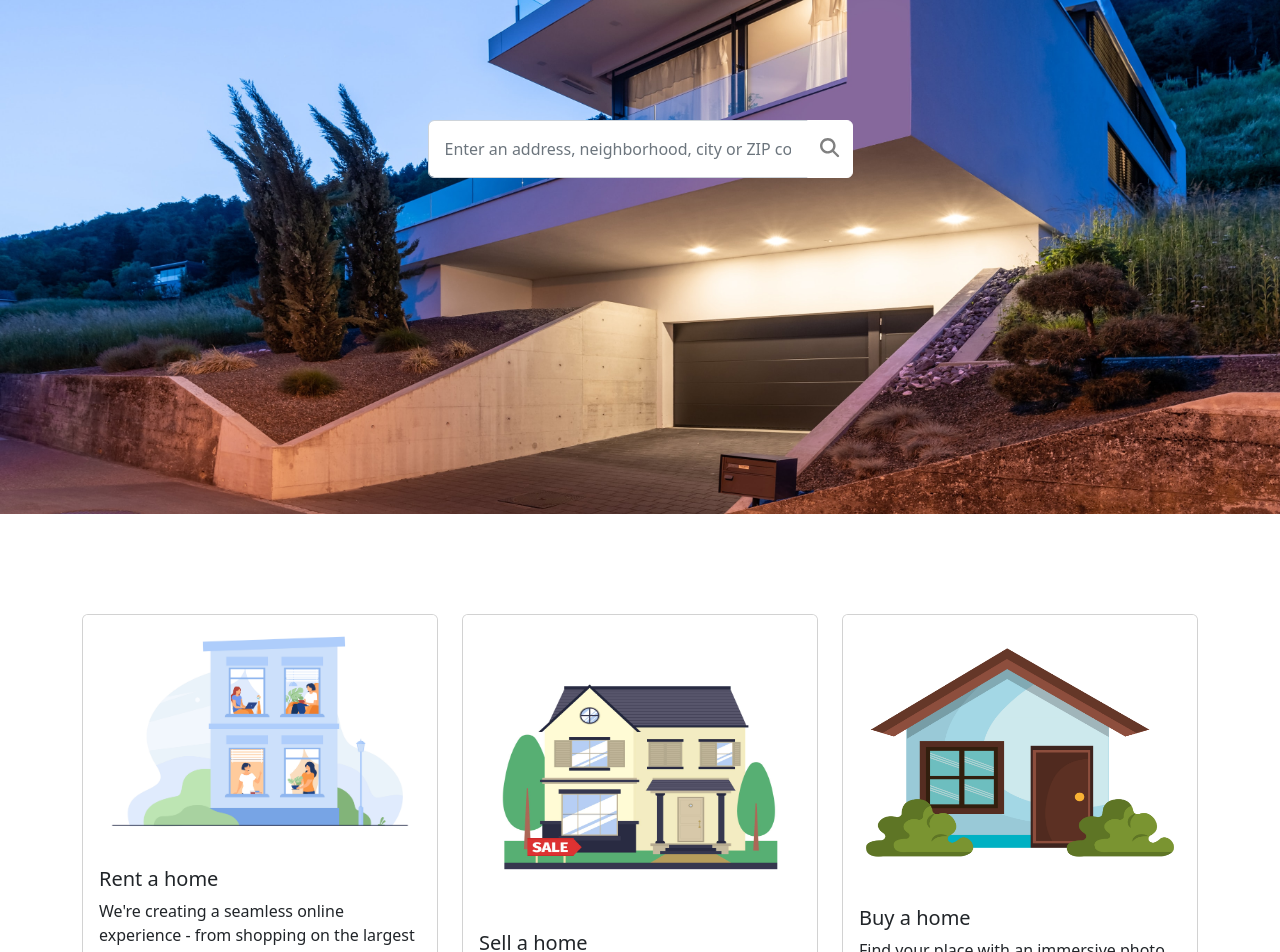
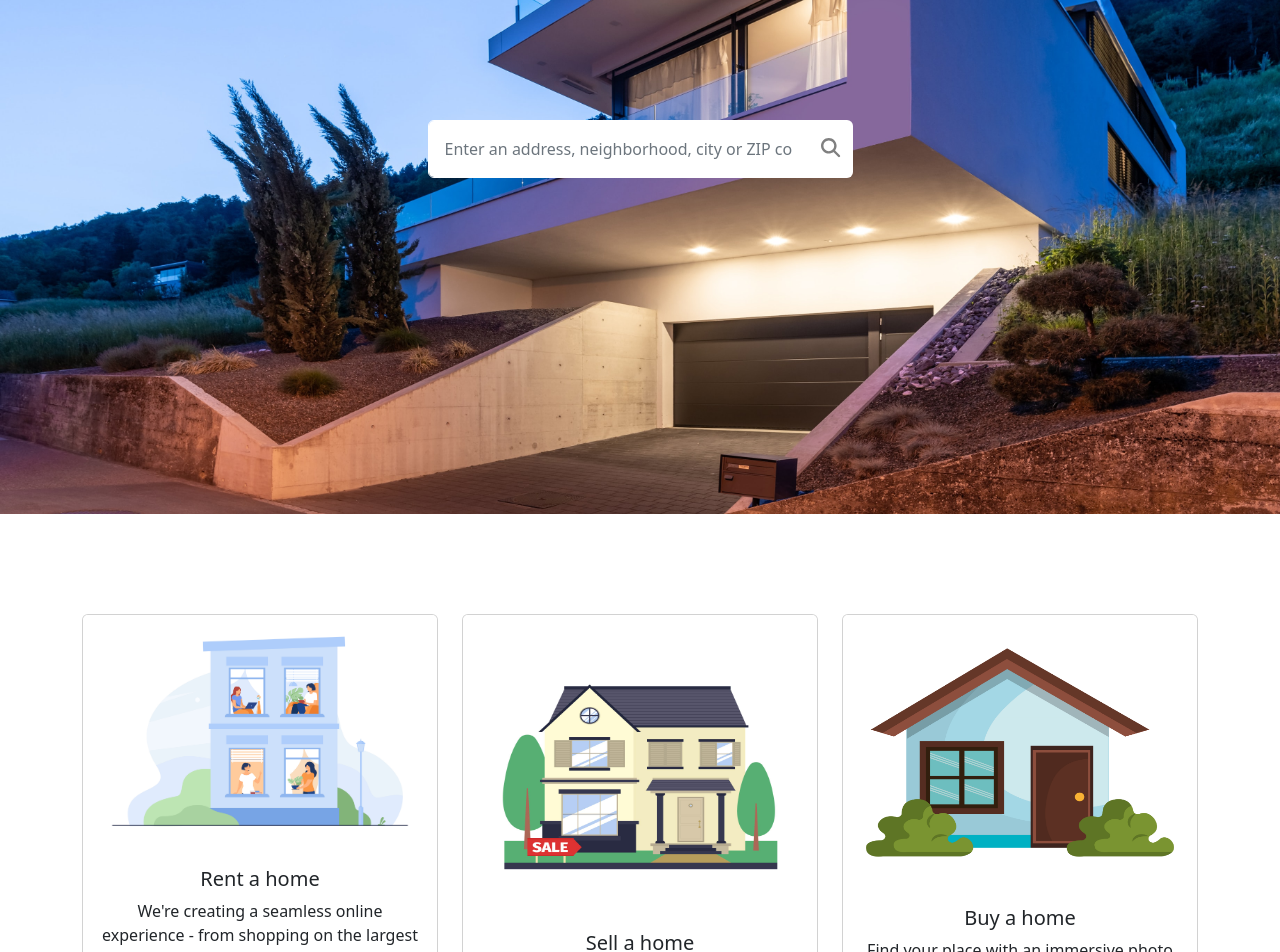
Before and after one commit to t-ogund/home-finder, a React (Create React App) app: page / in a window 1280 px wide. Shown: the part 200-1152 px from the top of the page. Built offline with nearby package versions, Linux system fonts and the light colour scheme; no server answers.

Commit message:
align home card and nav text to center.

```diff
--- a/src/App.css
+++ b/src/App.css
@@ -1,3 +1,7 @@
+.center-navlink {
+  text-align: center;
+}
+
 .splash {
   background-image: url('/public/house.jpg');
   background-position: center;
@@ -22,6 +26,7 @@
 }
 
 .home-card {
+  text-align: center;
   margin-top: 100px;
   max-width: 26rem;
   transition: transform .2s;
@@ -44,7 +49,7 @@
 #home-search-button {
   height: 100%;
   background-color: white;
-  border: 1px solid white;
+  border: none;
   border-top-left-radius: 0;
   border-bottom-left-radius: 0;
 }
--- a/src/components/Home.js
+++ b/src/components/Home.js
@@ -36,7 +36,7 @@ const Home = () => {
                     <Col className='input-container'>
                     <Form onSubmit={handleSubmit} className='form-container input-box'>
                         <InputGroup className='mb-3 d-flex'>
-                            <Form.Control aria-describedby="basic-addon2" onChange={(e) => dispatch(setInput(e.target.value))} className='p-3' type='text' placeholder='Enter an address, neighborhood, city or ZIP code' />
+                            <Form.Control style={{ border: '1px solid white' }} aria-describedby="basic-addon2" onChange={(e) => dispatch(setInput(e.target.value))} className='p-3' type='text' placeholder='Enter an address, neighborhood, city or ZIP code' />
                             <Link to='/sale-properties'>
                                 <Button id='home-search-button' onClick={handleClick}>
                                 <FontAwesomeIcon style={{ color: 'grey', fontSize: '1.2rem' }} icon={faMagnifyingGlass} />
--- a/src/components/Navigation.js
+++ b/src/components/Navigation.js
@@ -13,9 +13,9 @@ const Navigation = () => {
               <Navbar.Toggle aria-controls='basic-navbar-nav' />
               <Navbar.Collapse id='basic-navbar-nav'>
                 <Nav className='me-auto'>
-                  <Nav.Link to='/' href='/'>Home</Nav.Link>
-                  <Nav.Link to='sale-properties' href='sale-properties'>Buy</Nav.Link>
-                  <Nav.Link to='rental-properties' href='rental-properties'>Rent</Nav.Link>
+                  <Nav.Link className='center-navlink' to='/' href='/'>Home</Nav.Link>
+                  <Nav.Link className='center-navlink' to='sale-properties' href='sale-properties'>Buy</Nav.Link>
+                  <Nav.Link className='center-navlink' to='rental-properties' href='rental-properties'>Rent</Nav.Link>
                 </Nav>
               </Navbar.Collapse>
             </Container>
```
